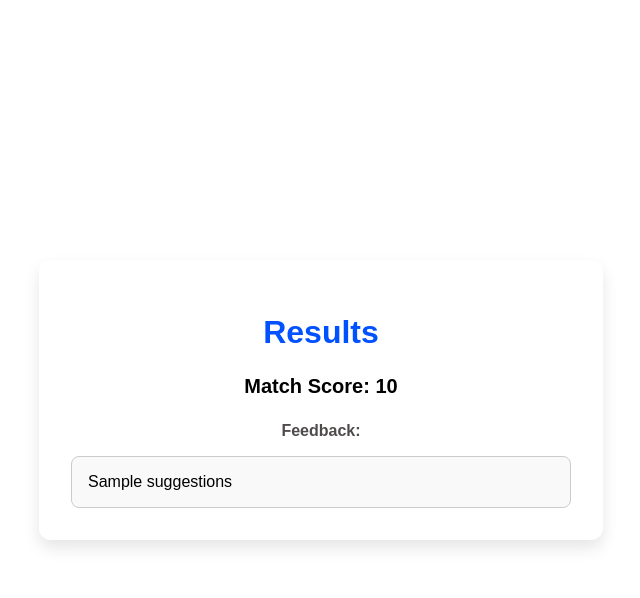
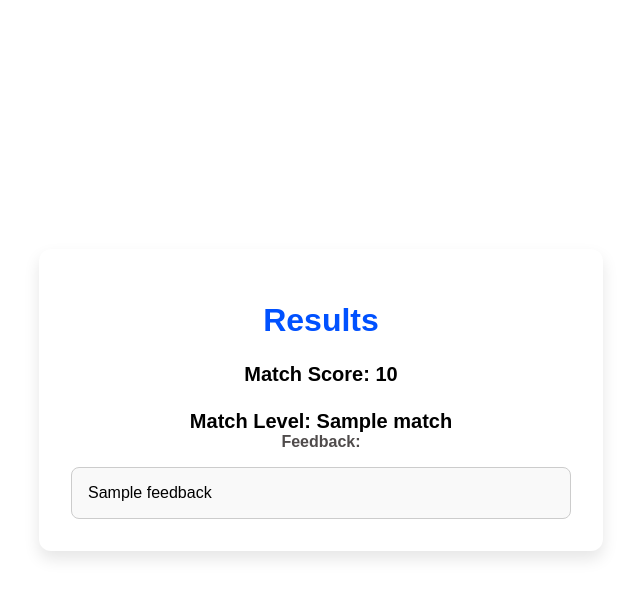
Before and after one commit to dvaldiviezo03/resume-analyzer, a Flask app: template RESUMEANALYZER/templates/results.html in a window 1280 px wide. Shown: the top 598 px of the page, without its empty margins (319-959 px from the left). Run offline with Flask 3, Linux system fonts and the light colour scheme; the template is opened without the code that fills it: most values are stand-ins (such as "Sample title", 1, 10 or a date in 2020).

Commit message:
try bock for db

```diff
--- a/RESUMEANALYZER/app.py
+++ b/RESUMEANALYZER/app.py
@@ -73,7 +73,7 @@ def upload_resume():
 
         return render_template('results.html',
                                score=match_result["similarity_score"],
-                               suggestions=match_result["match"],
+                               match=match_result["match"],
                                feedback=detailed_feedback)
 
     except Exception as e:
@@ -81,7 +81,9 @@ def upload_resume():
         return jsonify({"error": "Internal server error."}), 500
 
 # initialize db
-create_db()
-
+try:
+    create_db()
+except Exception as e:
+    logger.error(f"DB initialization failed: {e}", exc_info=True)
 if __name__ == '__main__':
     app.run(debug=True, use_reloader=False)
--- a/RESUMEANALYZER/templates/results.html
+++ b/RESUMEANALYZER/templates/results.html
@@ -69,8 +69,9 @@
     <div class="result-box">
         <h1>Results</h1>
         <div class="score">Match Score: {{ score }}</div>
+        <dic class="score">Match Level: {{ match }}</dic>
         <div class="suggestions"><strong>Feedback: </strong></div>
-        <div class="suggestion-box">{{ suggestions | safe }}</div>
+        <div class="suggestion-box">{{ feedback | safe }}</div>
     </div>
 </body>
 
```
Also changed, not shown: RESUMEANALYZER/ai_module.py (+7 -3 lines).
